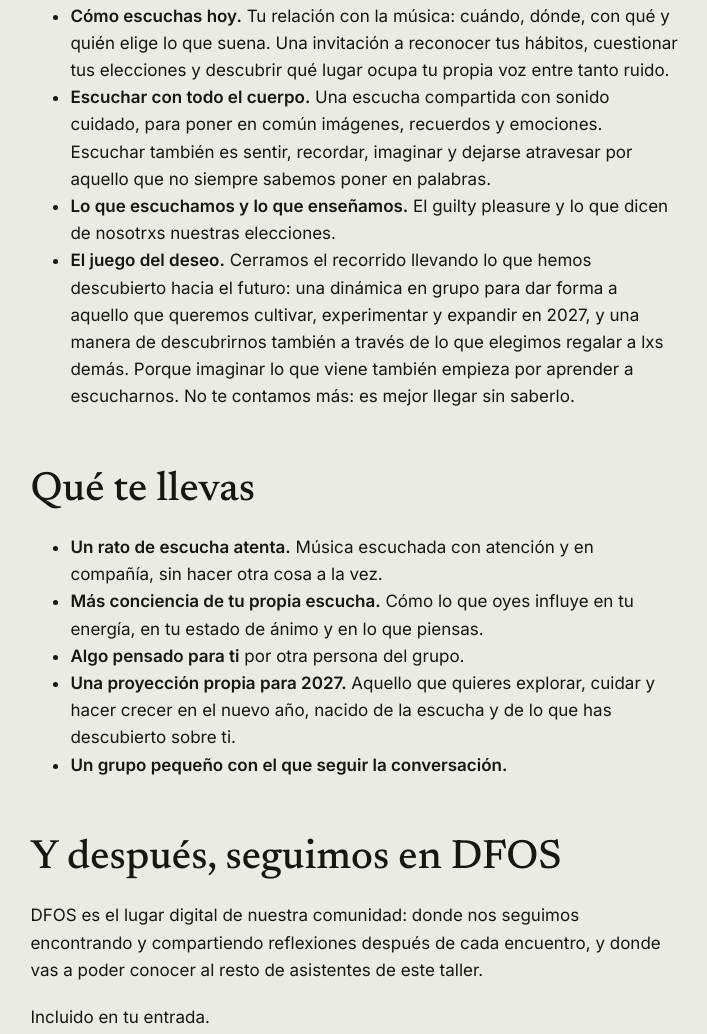
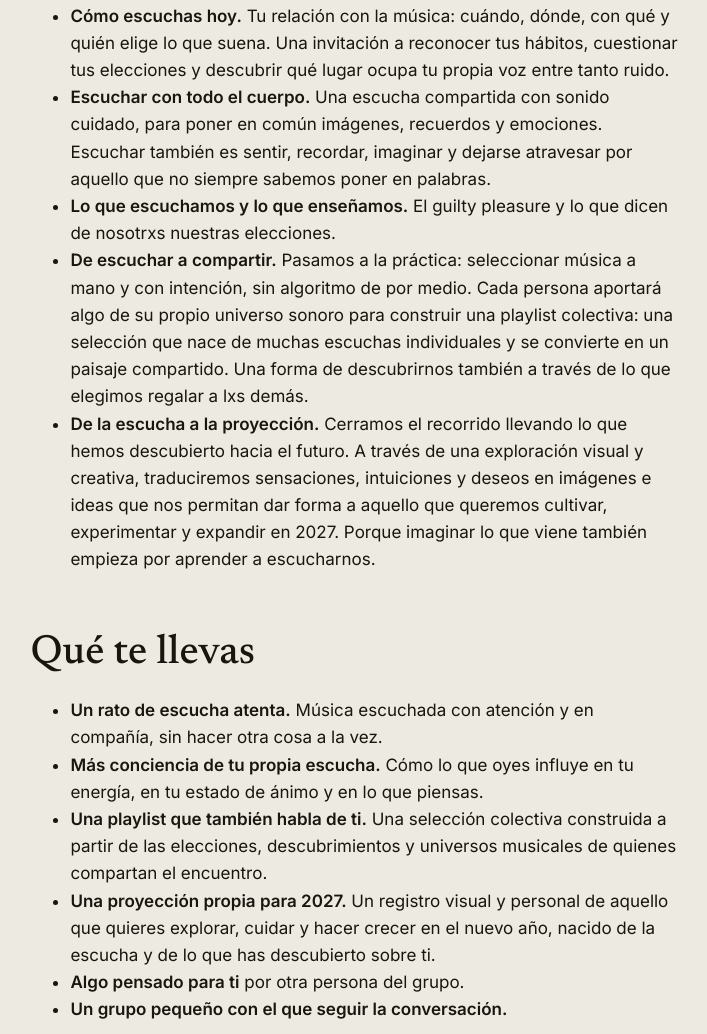
Before and after one commit to fraccctalclub/fraccctal-web, a plain HTML site: page encuentro-ver-de-oido.html in a window 1280 px wide. Shown: the part 1690-2724 px from the top of the page, without its empty margins (285-992 px from the left). Drawn offline with Linux system fonts and the light colour scheme; a script that the page names is missing.

Commit message:
Ver de oído: la ficha cuenta la playlist colectiva y la proyección visual para 2027 (texto de Nat)
Co-Authored-By: Claude Fable 5.2 <noreply@anthropic.com>

```diff
--- a/encuentro-ver-de-oido.html
+++ b/encuentro-ver-de-oido.html
@@ -236,15 +236,17 @@
       <li><strong>Cómo escuchas hoy.</strong> Tu relación con la música: cuándo, dónde, con qué y quién elige lo que suena. Una invitación a reconocer tus hábitos, cuestionar tus elecciones y descubrir qué lugar ocupa tu propia voz entre tanto ruido.</li>
       <li><strong>Escuchar con todo el cuerpo.</strong> Una escucha compartida con sonido cuidado, para poner en común imágenes, recuerdos y emociones. Escuchar también es sentir, recordar, imaginar y dejarse atravesar por aquello que no siempre sabemos poner en palabras.</li>
       <li><strong>Lo que escuchamos y lo que enseñamos.</strong> El guilty pleasure y lo que dicen de nosotrxs nuestras elecciones.</li>
-      <li><strong>El juego del deseo.</strong> Cerramos el recorrido llevando lo que hemos descubierto hacia el futuro: una dinámica en grupo para dar forma a aquello que queremos cultivar, experimentar y expandir en 2027, y una manera de descubrirnos también a través de lo que elegimos regalar a lxs demás. Porque imaginar lo que viene también empieza por aprender a escucharnos. No te contamos más: es mejor llegar sin saberlo.</li>
+      <li><strong>De escuchar a compartir.</strong> Pasamos a la práctica: seleccionar música a mano y con intención, sin algoritmo de por medio. Cada persona aportará algo de su propio universo sonoro para construir una playlist colectiva: una selección que nace de muchas escuchas individuales y se convierte en un paisaje compartido. Una forma de descubrirnos también a través de lo que elegimos regalar a lxs demás.</li>
+      <li><strong>De la escucha a la proyección.</strong> Cerramos el recorrido llevando lo que hemos descubierto hacia el futuro. A través de una exploración visual y creativa, traduciremos sensaciones, intuiciones y deseos en imágenes e ideas que nos permitan dar forma a aquello que queremos cultivar, experimentar y expandir en 2027. Porque imaginar lo que viene también empieza por aprender a escucharnos.</li>
     </ul>
 
     <h2 style="margin-top:56px">Qué te llevas</h2>
     <ul>
       <li><strong>Un rato de escucha atenta.</strong> Música escuchada con atención y en compañía, sin hacer otra cosa a la vez.</li>
       <li><strong>Más conciencia de tu propia escucha.</strong> Cómo lo que oyes influye en tu energía, en tu estado de ánimo y en lo que piensas.</li>
+      <li><strong>Una playlist que también habla de ti.</strong> Una selección colectiva construida a partir de las elecciones, descubrimientos y universos musicales de quienes compartan el encuentro.</li>
+      <li><strong>Una proyección propia para 2027.</strong> Un registro visual y personal de aquello que quieres explorar, cuidar y hacer crecer en el nuevo año, nacido de la escucha y de lo que has descubierto sobre ti.</li>
       <li><strong>Algo pensado para ti</strong> por otra persona del grupo.</li>
-      <li><strong>Una proyección propia para 2027.</strong> Aquello que quieres explorar, cuidar y hacer crecer en el nuevo año, nacido de la escucha y de lo que has descubierto sobre ti.</li>
       <li><strong>Un grupo pequeño con el que seguir la conversación.</strong></li>
     </ul>
 
```
